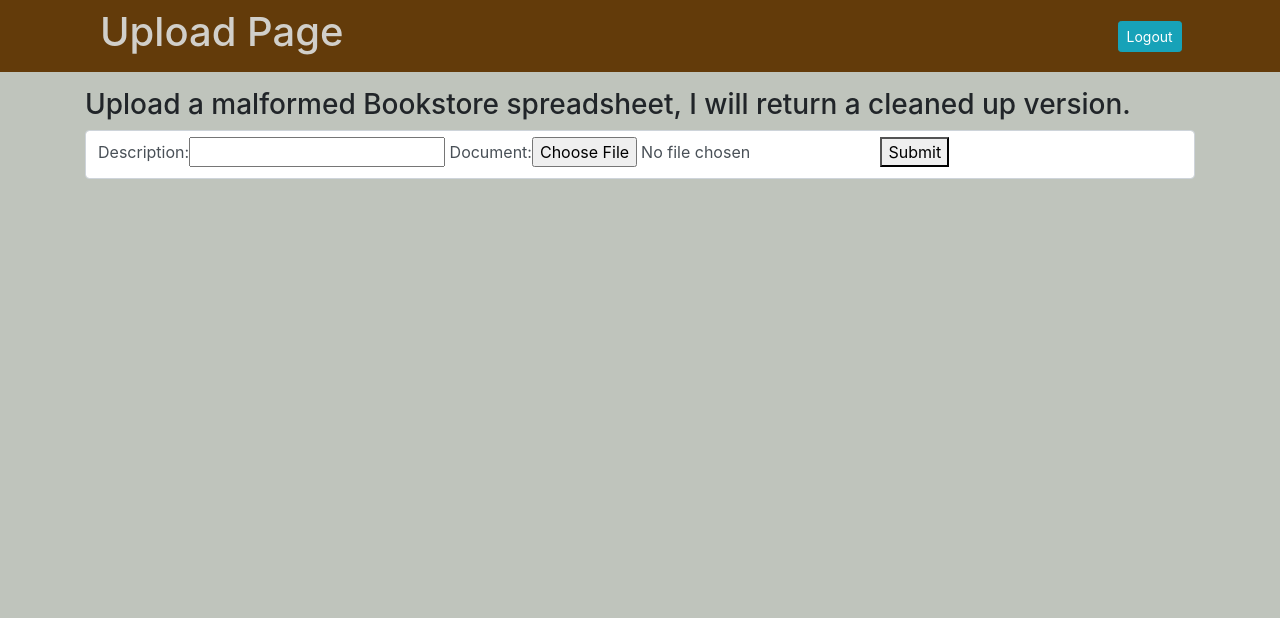
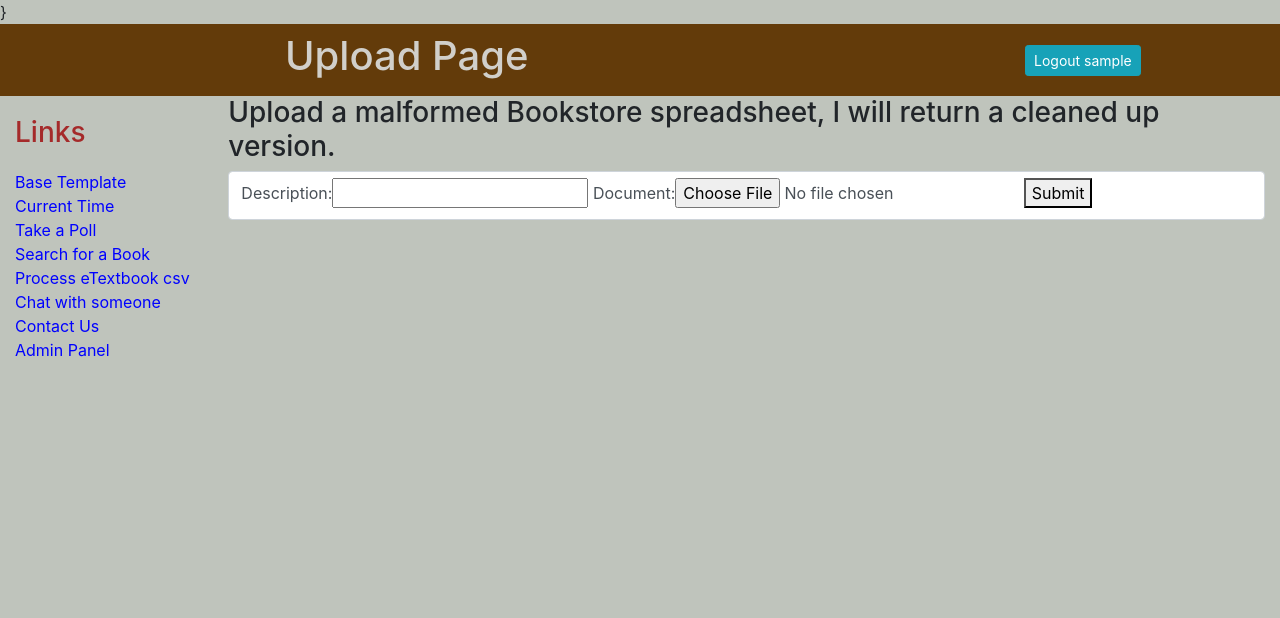
Before and after one commit to GarrettArm/TheDjangoBook, a Django app: page /etextbook/ in a window 1280 px wide. Shown: the top 618 px of the page. Run offline with Django 3.2, Linux system fonts and the light colour scheme; the visitor is signed in with stand-in values (Sample User, id 1); some libraries are stand-ins or nearby versions.

Commit message:
not a helpful commit message

```diff
--- a/mysite_project/chatroom/urls.py
+++ b/mysite_project/chatroom/urls.py
@@ -3,5 +3,5 @@ from .views import index
 
 app_name = 'chatroom'
 urlpatterns = [
-    path('', index),
+    path('', index, name='lobby'),
 ]
--- a/mysite_project/etextbook/urls.py
+++ b/mysite_project/etextbook/urls.py
@@ -4,5 +4,4 @@ from etextbook import views
 app_name = 'etextbook'
 urlpatterns = [
     path('', views.SpreadsheetView.as_view(), name='upload'),
-    # path('', views.read_spreadsheet, name='upload'),
 ]
--- a/mysite_project/etextbook/views.py
+++ b/mysite_project/etextbook/views.py
@@ -1,4 +1,5 @@
-import os
+import csv
+
 from django.http import HttpResponse
 from django.shortcuts import render
 from django.views.generic.edit import FormView
@@ -21,50 +22,24 @@ class SpreadsheetView(FormView):
     def post(self, request, *args, **kwargs):
         form = self.form_class(request.POST, request.FILES)
         if form.is_valid():
+            form.save()
             response = convert_csv(self.request)
             return response
         else:
             return render(request, self.template_name, {'form': form})
 
-    def form_valid(self, form):
-        convert_csv(self.request)
-        form.save()
-        return super().form_valid(form)
-
 
 def convert_csv(request):
-    filename = request.FILES['document'].name
-    orig_csv = os.path.join('uploaded_spreadsheets', filename)
-    new_csv = os.path.join('uploaded_spreadsheets', "cleaned_{}".format(filename))
-    parse_bookstore_csv.main(orig_csv, new_csv)
-    csv_response = return_spreadsheet(request, filepath=new_csv)
-    return csv_response
-
-
-def return_spreadsheet(request, filepath=None):
-    filename = os.path.split(filepath)[-1]
-    with open(filepath, 'r', encoding='utf-8') as f:
-        response = HttpResponse(f, content_type='text/csv')
-        response['Content-Disposition'] = 'attachment; filename={}'.format(filename)
-        return response
-
-
-# def read_spreadsheet(request):
-#     if request.method == 'POST':
-#         form = UploadFileForm(request.POST, request.FILES)
-#         if form.is_valid():
-#             filename = request.FILES['document'].name
-#             print(filename)
-#             if os.path.splitext(filename)[1] != '.csv':
-#                 print('is not csv')
-#                 form = UploadFileForm()
-#                 return render(request, 'etextbook/spreadsheet_page.html', {'form': form, 'errors': ['Uploaded file must be a csv.']})
-#             orig_csv = os.path.join('uploaded_spreadsheets', filename)
-#             new_csv = os.path.join('uploaded_spreadsheets', "cleaned_{}".format(filename))
-#             print(orig_csv, new_csv)
-#             parse_bookstore_csv.main(orig_csv, new_csv)
-#             form.save()
-#             return return_spreadsheet(request, filepath=new_csv)
-#     else:
-#         form = UploadFileForm()
-#     return render(request, 'etextbook/spreadsheet_page.html', {'form': form})
+    request_file = request.FILES['document']
+    uploaded_file = request_file.open().readlines()
+    cleaned_csv_list = parse_bookstore_csv.cleanup_original_text(uploaded_file)
+    response = HttpResponse(content_type='text/csv')
+    cleaned_filename = 'cleaned-{}'.format(request_file.name)
+    response['Content-Disposition'] = 'attachment; filename={}'.format(cleaned_filename)
+    writer = csv.writer(response,
+                        delimiter=',',
+                        quotechar='"',
+                        quoting=csv.QUOTE_ALL)
+    for line in cleaned_csv_list:
+        writer.writerow(line)
+    return response
--- a/mysite_project/mysite/settings.py
+++ b/mysite_project/mysite/settings.py
@@ -43,7 +43,7 @@ INSTALLED_APPS = [
     'channels',
     'chatroom.apps.ChatConfig',
     'contact.apps.ContactConfig',
-    'debug_toolbar',
+    # 'debug_toolbar',
 
 ]
 
@@ -55,7 +55,7 @@ MIDDLEWARE = [
     'django.contrib.auth.middleware.AuthenticationMiddleware',
     'django.contrib.messages.middleware.MessageMiddleware',
     'django.middleware.clickjacking.XFrameOptionsMiddleware',
-    'debug_toolbar.middleware.DebugToolbarMiddleware',
+    # 'debug_toolbar.middleware.DebugToolbarMiddleware',
 ]
 
 ROOT_URLCONF = 'mysite.urls'
@@ -84,6 +84,7 @@ TEMPLATES = [
             'context_processors': [
                 'django.template.context_processors.debug',
                 'django.template.context_processors.request',
+                'django.template.context_processors.media',
                 'django.contrib.auth.context_processors.auth',
                 'django.contrib.messages.context_processors.messages',
             ],
--- a/mysite_project/mysite/urls.py
+++ b/mysite_project/mysite/urls.py
@@ -1,26 +1,23 @@
 from django.urls import path, include
 from django.contrib import admin
 from django.contrib.auth.views import login, logout
-import debug_toolbar
+# import debug_toolbar
 
 from . import views
 
 
 urlpatterns = [
-    path('current_date_now/', views.current_date),
-    path('current_datetime/plus/<int:hours>', views.hours_ahead),
-    path('add/<int:year>/<int:month>/<int:day>/', views.add_nonsense),
-    path('add/<int:year>', views.add_nonsense),
-    path('books/', include('books.urls'),),
+    path('admin/', admin.site.urls, name='admin_pnl'),
+    path('accounts/login/', login),
+    path('accounts/logout/', logout, {'next_page': '/'}),
+    path('current_date_now/', views.current_date, name='current_date'),
+    path('books/', include('books.urls'), name='books'),
     path('contact/', include('contact.urls'), name='contact'),
     path('etextbook/', include('etextbook.urls'), name='etextbook'),
-    path('polls/', include('polls.urls')),
-    path('admin/', admin.site.urls),
-    path('chat/', include('chatroom.urls')),
-    path('accounts/login/', login),
-    path('accounts/logout/', logout),
-    path('', views.FrontView.as_view(), name='hello_url'),
+    path('polls/', include('polls.urls'), name='polls'),
+    path('chat/', include('chatroom.urls'), name='chatroom'),
+    path('', views.FrontView.as_view(), name='frontpage'),
 
 ]
 
-urlpatterns = [path('__debug__', include(debug_toolbar.urls)), ] + urlpatterns
+# urlpatterns = [path('__debug__', include(debug_toolbar.urls)), ] + urlpatterns
--- a/mysite_project/static/etextbook/css/style.css
+++ b/mysite_project/static/etextbook/css/style.css
@@ -1,7 +1,3 @@
-html {
-  background-color: green;
+form  ul.errorlist {
+    display: none;
 }
-
-body h1 {
-    color: red;
-}
--- a/mysite_project/static/mysite/css/style.css
+++ b/mysite_project/static/mysite/css/style.css
@@ -16,12 +16,18 @@
 body {
   background-color: #bfc4bc;
 }
-.polls-table {
-  border-collapse: collapse;
-  border: 2px solid rgb(200,200,200);
-  letter-spacing: 1px;
-  font-size: 0.8rem;
+
+.sidebar-header {
+  margin-top: 20px;
+  color: Brown;
 }
-.polls-table,td {
-  text-align: left;
+
+.sidebar-nav {
+  margin-top: 20px;
+  padding: 0;
+  list-style: none;
 }
+
+.sidebar-item {
+  color: blue;
+}
--- a/mysite_project/static/polls/css/style.css
+++ b/mysite_project/static/polls/css/style.css
@@ -1,3 +1,7 @@
-li a {
+.polls-item {
     color: green;
 }
+
+.choice-item {
+    color: green;
+}
--- a/mysite_project/templates/base.html
+++ b/mysite_project/templates/base.html
@@ -1,47 +1,78 @@
 <!DOCTYPE html>
 <html>
 {% load static %}
+
   <head>
     <title>
-    {% block title %}Base Title{% endblock %}
+      {% block title %}Base Title{% endblock title %}
     </title>
+
+    {% block styles %}
       <link rel="stylesheet" type="text/css" href="{% static 'bootstrap/css/bootstrap.min.css' %}" />
       <link rel="stylesheet" type="text/css" href="{% static 'mysite/css/style.css' %}" />
+    {% endblock styles %}
+
+    {% block js %}
       <script src="{% static "chatroom/js/jquery-1.12.2.min.js" %}" type="text/javascript"></script>
-    <script src="{% static "channels/js/websocketbridge.js" %}" type="text/javascript"></script>
-    {% block extra_head %}{% endblock %}
+    {% endblock js %}
+
   </head>
 
-  <body>
+  <div id="navbar" class="center">
     <nav class="navbar navbar-default navbar-color">
       <div class="container">
-        <div class="col-sm-10">
+        <div class="col-sm-2">
+        </div>
+        <div class="col-sm-8">
           <h1 class=breadcrumb-item-active>{% block header %}Base Header{% endblock header %}</h1>
         </div>
-        <div class="col-sm-1">
+        <div class="col-sm-2">
           {% if user.is_authenticated %}
-          <a href="/accounts/logout/" class="btn btn-info btn-sm" role="button">Logout</a>
+            <a href="/accounts/logout/" class="btn btn-info btn-sm" role="button">Logout {{ user.username }}</a>
           {% else %}
             <a href="/accounts/login/" class="btn btn-info btn-sm" role="button">Login</a>
           {% endif %}
         </div>
       </div>
     </nav>
+  </div>
 
-    <div class="container">
-      <p class="lead">
+  <div class="container-fluid">
+    <div class="row">
+      <div class="col-sm-2">
+        {% block sidebar %}
+        <div class="sidebar-header">
+          <h3>Links</h3>
+        </div>
+        <ul class="sidebar-nav">
+          <li><a href="\" class="sidebar-item">Base Template</a></li>
+          <li><a href="{% url 'current_date' %}" class="sidebar-item">Current Time</a></li>
+          <li><a href="{% url 'polls:index' %}" class="sidebar-item">Take a Poll</a></li>
+          <li><a href="{% url 'books:search_form_page' %}" class="sidebar-item">Search for a Book</a></li>
+          <li><a href="{% url 'etextbook:upload' %}" class="sidebar-item">Process eTextbook csv</a></li>
+          <li><a href="{% url 'chatroom:lobby' %}" class="sidebar-item">Chat with someone</a></li>
+          <li><a href="{% url 'contact:contact' %}" class="sidebar-item">Contact Us</a></li>
+          {% if user.is_authenticated %}
+          <li><a href="{% url 'admin:index' %}" class="sidebar-item">Admin Panel</a></li>
+          {% endif %}
+        </ul>
+        {% endblock sidebar %}
+      </div>
+
+      <div class="col-sm-10">
         {% block content %}
           <p>Base Block Content</p>
         {% endblock content %}
-      </p>
-    {% block extra_body %}
-    {% endblock extra_body%}
+      </div>
+    </div>
   </div>
 
   <footer class="footer">
       <div class="container">
-        <span class="text-muted">{% block footer %}Base Block Footer{% endblock footer %}</span>
+        <span class="text-muted">
+          {% block footer %}Base Block Footer{% endblock footer %}
+        </span>
       </div>
   </footer>
-  </body>
+
 </html>
--- a/mysite_project/templates/books/search_form.html
+++ b/mysite_project/templates/books/search_form.html
@@ -1,6 +1,6 @@
 {% extends "base.html" %}
 
-{% block title %}Search{% endblock title %}
+{% block title %}Books{% endblock title %}
 {% block header %}Search for a book{% endblock header %}
 {% block content %}
     {% if error %}
--- a/mysite_project/templates/books/search_results.html
+++ b/mysite_project/templates/books/search_results.html
@@ -1,6 +1,6 @@
 {% extends "base.html" %}
 
-{% block title %}Search{% endblock title %}
+{% block title %}Books{% endblock title %}
 {% block header %}Book Search Results{% endblock header %}
 {% block content %}
     <p>You searched for: <strong>{{ query }}</strong></p>
--- a/mysite_project/templates/contact/thanks_page.html
+++ b/mysite_project/templates/contact/thanks_page.html
@@ -7,5 +7,5 @@
 {% block content %}
     We received your message and alerted the people of Hawaii.
     <p>
-    <a href="{% url 'hello_url' %}">Homepage</a>
+    <a href="{% url 'frontpage' %}">Homepage</a>
 {% endblock content %}
--- a/mysite_project/templates/etextbook/spreadsheet_page.html
+++ b/mysite_project/templates/etextbook/spreadsheet_page.html
@@ -2,6 +2,12 @@
 {% load static %}
 
 {% block title %}eTextbook{% endblock title %}
+
+{% block styles %}
+    {{ block.super }}
+    <link rel="stylesheet" type="text/css" href="{% static 'etextbook/css/style.css' %}" />
+    }
+{% endblock styles %}
 
 {% block header %}Upload Page{% endblock header %}
 
```
Also changed, not shown: mysite_project/books/views.py (+2 -5 lines), mysite_project/mysite/views.py (+1 -20 lines), mysite_project/polls/views.py (+2 -6 lines), mysite_project/templates/chatroom/index.html (+10 -7 lines), mysite_project/templates/polls/detail.html (+14 -7 lines), mysite_project/templates/polls/index.html (+14 -5 lines), mysite_project/templates/polls/results.html (+15 -7 lines). Lines whose indentation alone changed are shown as unchanged.
